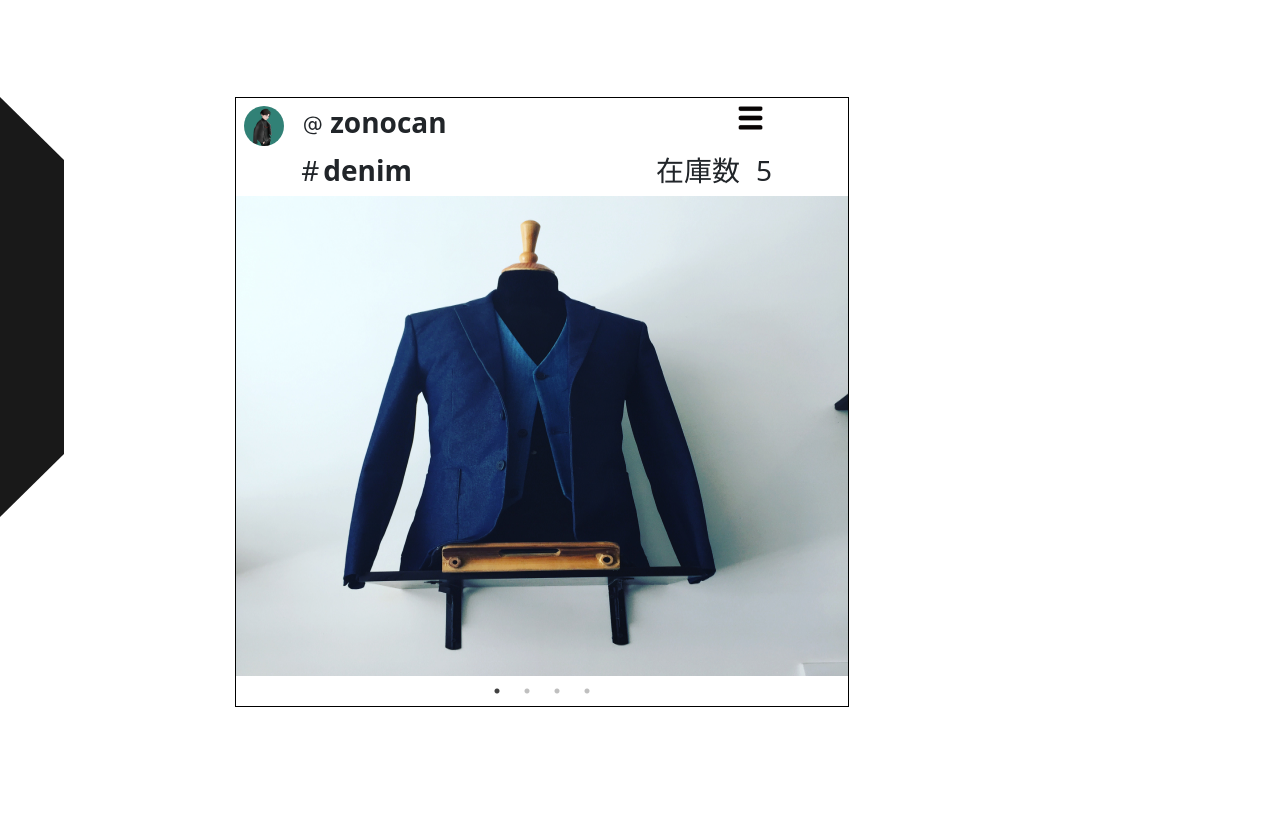
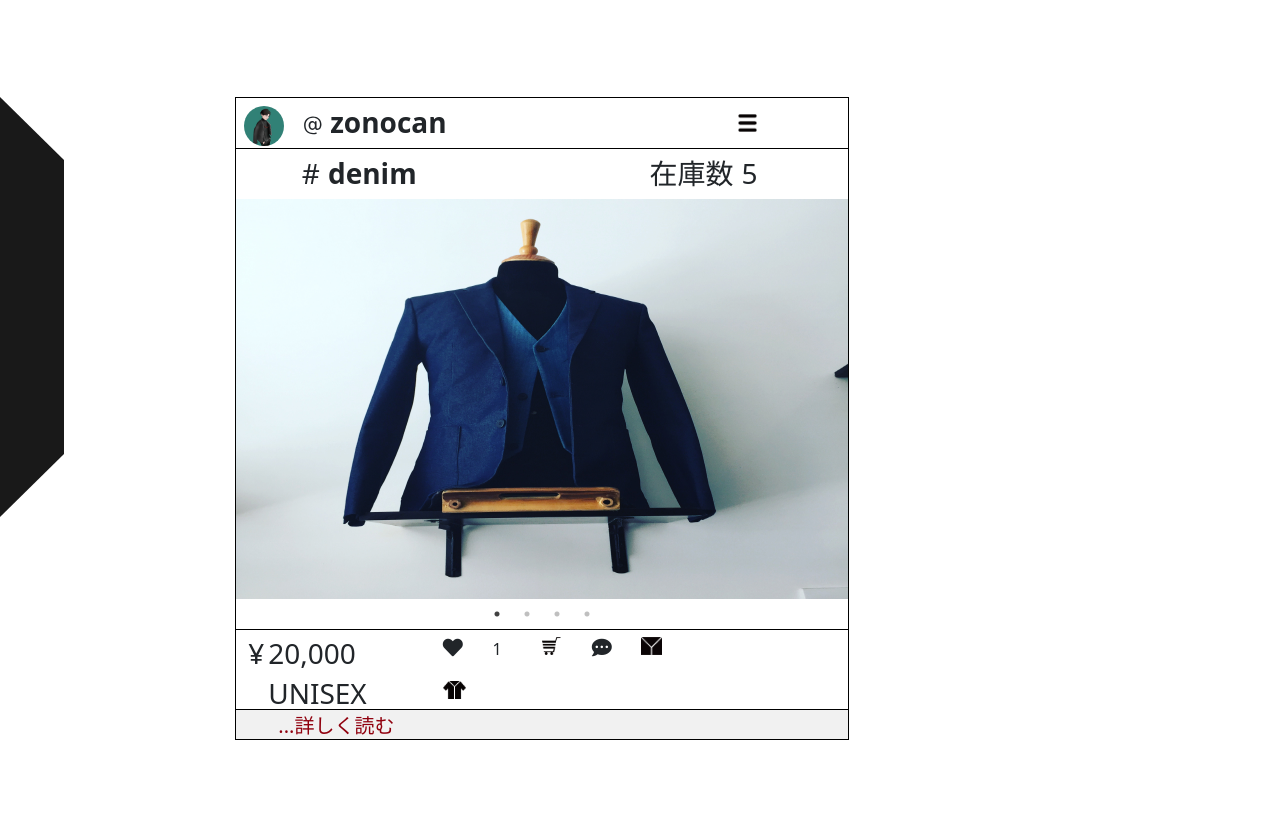
Before and after one commit to zonocan/yours_portforio, a plain HTML site: page index.html in a window 1280 px wide. Shown: the part 53-873 px from the top of the page. Drawn offline with nearby package versions, Linux system fonts and the light colour scheme.

Commit message:
indexがほぼ完了

```diff
--- a/index.html
+++ b/index.html
@@ -9,6 +9,8 @@
   <link rel="stylesheet" href="css/bootstrap.min.css">
   <!-- -->
   <link rel="stylesheet" type="text/css" href="public/css/header.css">
+  <!-- fontawesome -->
+  <link rel="stylesheet" href="https://use.fontawesome.com/releases/v5.10.2/css/all.css">
   <!-- 写真のスライドのcss -->
   <link rel="stylesheet" type="text/css" href="https://cdn.jsdelivr.net/npm/slick-carousel@1.8.1/slick/slick-theme.css">
   <link rel="stylesheet" type="text/css" href="https://cdn.jsdelivr.net/npm/slick-carousel@1.8.1/slick/slick.css">
@@ -19,6 +21,7 @@
   <script type="text/javascript" src="https://cdn.jsdelivr.net/npm/slick-carousel@1.8.1/slick/slick.min.js"></script>
   <!-- -->
   <script type="text/javascript" src="public/js/slick.js"></script>
+  <script type="text/javascript" src="public/js/text_display.js"></script>
 </head>
 
 <body>
@@ -64,8 +67,9 @@
     <!-- ここまで -->
     <!-- ここから、投稿内容画面 -->
     <div class="container p-0 reviews">
-      <div class="row review">
-        <div class="row">
+      <!-- articleタグが一投稿 -->
+      <article class="row review">
+        <section class="row">
           <div class="col-1 p-2">
             <a href="" class="profeal_file">
               <img src="public/profeal_img/profeal.JPG">
@@ -84,24 +88,24 @@
               <strong>zonocan</strong>
             </p>
           </div>
-          <div class="col-2 mt-2 review_ui">
+          <span class="col-2 mt-3 review_ui">
             <img src="public/ui_img/humberger.png" class="review_ui">
-          </div>
-        </div>
-        <div class="row d-frex">
+          </span>
+        </section>
+        <div class="col-12 border_line"></div>
+        <section class="row p-2 d-frex">
           <div class="col-1"></div>
           <div class="col-7 d-inline-flex">
-            <p class="h3 mx-1">#</p>
+            <p class="h3 mx-2">#</p>
             <p class="h3">
               <strong>denim</strong>
             </p>
           </div>
           <div class="col-4 d-inline-flex">
-            <p class="h3 mx-3">在庫数</p>
+            <p class="h3 mx-2">在庫数</p>
             <p class="h3">5</p>
           </div>
-        </div>
-        <div class="col-4"></div>
+        </section>
         <div class="col-12 p-0">
           <ul class="slider review_imgs_area">
             <li class="review_img_list">
@@ -126,7 +130,45 @@
             </li>
           </ul>
         </div>
-      </div>
+        <div class="col-12 border_line"></div>
+        <section class="row p-2 ui_area">
+          <div class="col-4 d-inline-flex">
+            <p class="h3 mx-1">¥</p>
+            <p class="h3">20,000</p>
+          </div>
+          <span class="col-1">
+            <i class="fas fa-heart fa-1.5x like_toggle"></i>
+          </span>
+          <span class="col-1">1</span>
+          <span class="col-1">
+            <img src="public/ui_img/cart_btn.png" class="review_ui">
+          </span>
+          <span class="col-1">
+            <i class="fas fa-comment-dots fa-1.5x"></i>
+          </span>
+          <span class="col-1">
+            <img src="public/ui_img/post_DM_btn.png" class="review_ui">
+          </span>
+          <span class="col-1"></span>
+        </section>
+        <section class="row p-2 ui_area">
+          <div class="col-4">
+            <p class="h3 mx-4">UNISEX</p>
+          </div>
+          <div class="col-1 mt-1">
+            <img src="public/ui_img/category_tops.png" class="icon_ui">
+          </div>
+        </section>
+        <div class="col-12 border_line"></div>
+        <div class="col-12 text_area p-2">
+          <p>aaaaaaaaaaaaaaaaa</p>
+        </div>
+        <div class="col-12 btn_area">
+          <button class="display_btn">
+            <span class="display_btn_inner">...詳しく読む</span>
+          </button>
+        </div>
+      </article>
     </div>
   </div>
   <script src="js/bootstrap.bundle.min.js"></script>
--- a/public/css/base.css
+++ b/public/css/base.css
@@ -76,8 +76,12 @@ html {}
 }
 
 .review {
-  border: solid 1px black;
+    border: solid 1px black;
   margin: 100px 0 100px 0;
+}
+
+section{
+  height: 50px;
 }
 
 .profeal_file img {
@@ -85,15 +89,97 @@ html {}
   border-radius: 50%;
 }
 
+.border_line{
+  height: 0.5px;
+  background-color: black;
+}
+
 .review_img_list img{
   width: 100%;
-  height: 60vh;
+  height: 400px;
 }
 
 .review_ui {
-  height: 3vh;
+  height: 18px;
 }
 
+.review_ui:hover {
+  opacity: 0.5;
+}
+
+.icon_ui{
+  height: 18px;
+}
+
+.ui_area {
+  height: 40px;
+}
+
+.fa-heart:before {
+  content: "\f004";
+  font-size: 20px;
+}
+
+.fa-heart:hover{
+  opacity: 0.5;
+}
+
+.fa-comment-dots:before {
+  content: "\f4ad";
+  font-size: 20px;
+}
+
+.fa-comment-dots:hover{
+  opacity: 0.5;
+}
+
+.text_area{
+  background-color: #f1f1f1;
+  display: none;
+}
+
+.btn_area{
+  background-color: #f1f1f1;
+}
+
+/* 投稿の内容を表示するボタン */
+.display_btn {
+  width: 30%;
+  height: 20px;
+  font-size: 20px;
+  background-color: #f1f1f1;
+  color: #90000e;
+  border: none;
+}
+
+.display_btn:hover {
+  opacity: 0.5;
+}
+
+.display_btn_inner {
+  width: 100%;
+}
+
+/* タブレッドの表示 */
+@media (max-width: 768px){
+
+  .reviews {
+    width: 98%;
+    margin: 0 15% 0 15%;
+    flex-direction: column;
+  }
+
+  .review{
+    margin: 20px 0 20px 0;
+  }
+
+  .display_btn{
+    width: 40%;
+  }
+
+}
+
+/* スマホの表示 */
 @media (max-width: 600px){
 
   .reviews {
--- a/public/css/header.css
+++ b/public/css/header.css
@@ -133,8 +133,9 @@ header {
 }
 
 .header_ui_btn img {
-  height: 25px;
+  height: 2.5vh;
   width: 100%;
+  margin-top: 0.5vh;
 }
 
 .header_ui_btn img:hover {
@@ -150,7 +151,7 @@ header {
 }
 
 /* ヘッダーのレスポンシブ */
-@media (max-width: 600px) {
+@media (max-width: 768px) {
   .logo_cover {
     clip-path: polygon(-2000% 100%, 17.5% 0%, 100% 0%, 70% 100%);
   }
@@ -178,8 +179,8 @@ header {
 
   .header_ui_btn img {
     width: 50%;
-    height: 18px;
-    margin-top: 3px;
+    height: 15px;
+    margin-top: 5px;
   }
 
   .header_btn_line {
--- /dev/null
+++ b/public/js/text_display.js
@@ -0,0 +1,24 @@
+
+//投稿内容の表示
+
+$(function() {
+
+  $('.display_btn').on('click', function() {
+
+    $('.text_area').toggle('fast', alertFunc);
+
+  });
+
+  function alertFunc() {
+
+    if ($(this).css('display') == 'none') {
+
+      $(".display_btn_inner").text("...詳しく読む");
+
+    } else {
+
+      $(".display_btn_inner").text("閉じる ▲");
+
+    }
+  };
+});
```
Also changed, not shown: 3 other files.
